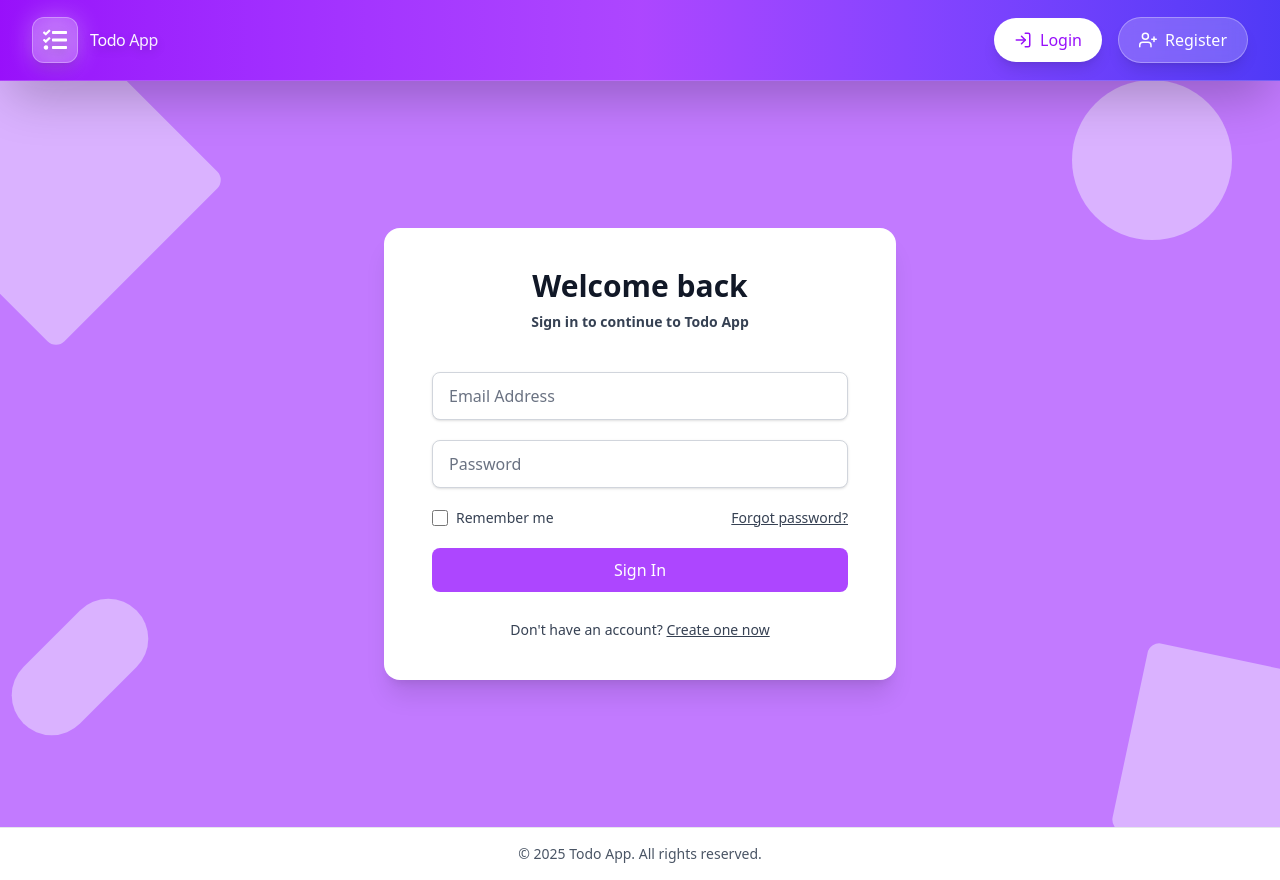
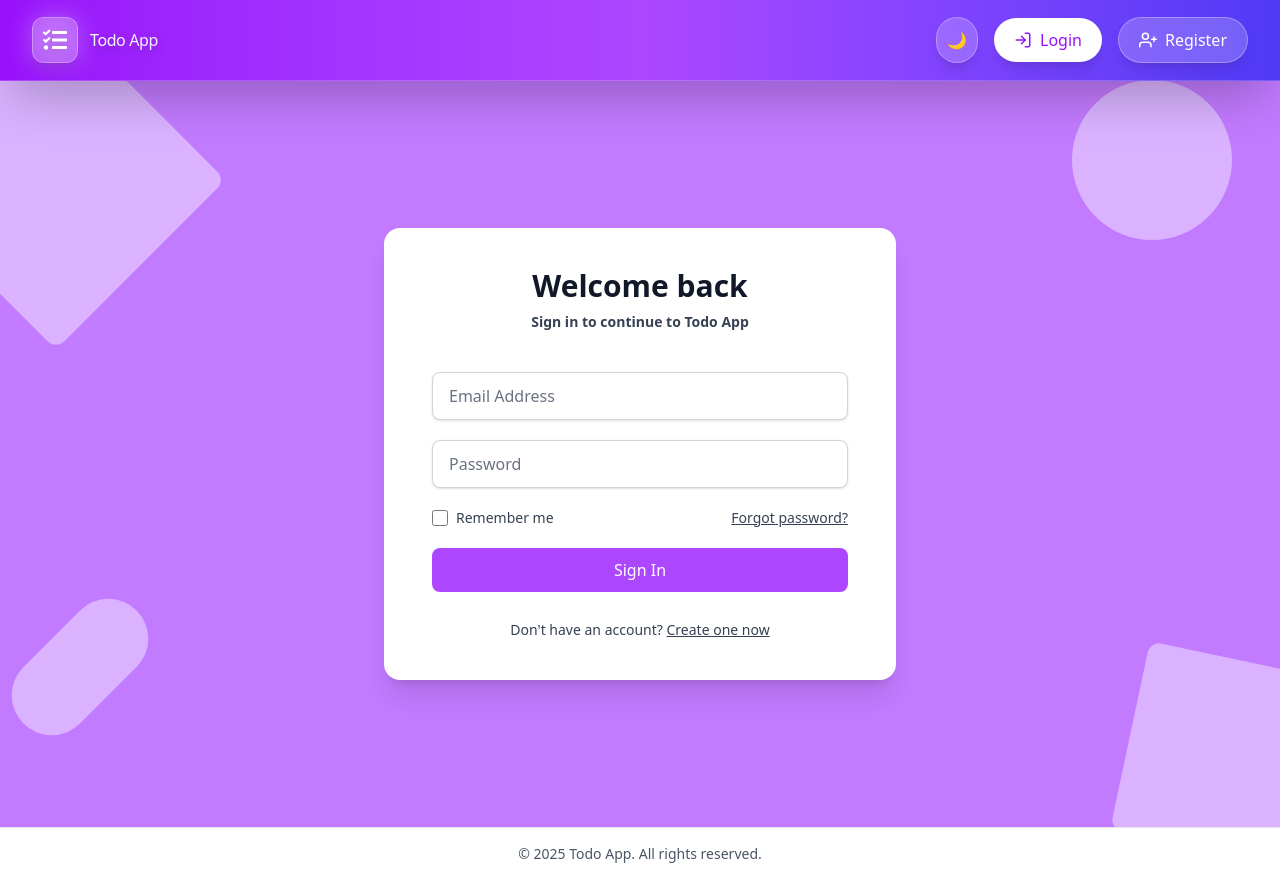
Before and after one commit to Dula0268/TO-DO-App, a Next.js app in the folder frontend/: page /login in a window 1280 px wide. Built offline with nearby package versions, Linux system fonts and the light colour scheme; no server answers.

Commit message:
feat(frontend): add theme toggle functionality to Navbar component

```diff
--- a/frontend/app/components/Navbar.tsx
+++ b/frontend/app/components/Navbar.tsx
@@ -2,9 +2,9 @@
 
 import { useRouter, usePathname } from 'next/navigation';
 import { useEffect, useMemo, useState } from 'react';
-import { FaTasks } from 'react-icons/fa'; // app logo icon
-import { FiLogIn, FiUserPlus, FiLogOut } from 'react-icons/fi'; // auth icons
-import { BsPersonCircle } from 'react-icons/bs'; // user avatar
+import { FaTasks } from 'react-icons/fa';
+import { FiLogIn, FiUserPlus, FiLogOut } from 'react-icons/fi';
+import { BsPersonCircle } from 'react-icons/bs';
 
 interface User {
   name?: string;
@@ -17,6 +17,22 @@ export default function Navbar() {
 
   const [user, setUser] = useState<User | null>(null);
   const [isAuthenticated, setIsAuthenticated] = useState(false);
+
+  /** 🌙 Theme state */
+  const [theme, setTheme] = useState<'light' | 'dark'>('light');
+
+  useEffect(() => {
+    const savedTheme = (localStorage.getItem('theme') as 'light' | 'dark') || 'light';
+    document.documentElement.setAttribute('data-theme', savedTheme);
+    setTheme(savedTheme);
+  }, []);
+
+  const toggleTheme = () => {
+    const newTheme = theme === 'light' ? 'dark' : 'light';
+    document.documentElement.setAttribute('data-theme', newTheme);
+    localStorage.setItem('theme', newTheme);
+    setTheme(newTheme);
+  };
 
   // Transparent navbar for auth pages
   const onAuthPage = pathname === '/login' || pathname === '/register';
@@ -133,6 +149,16 @@ export default function Navbar() {
 
             {/* Right side controls */}
             <div className="flex items-center gap-4">
+              {/* 🌙 Theme Toggle Button */}
+              <button
+                onClick={toggleTheme}
+                className="p-2.5 rounded-full border border-white/30 bg-white/20 hover:bg-white/30 backdrop-blur-sm shadow-lg hover:shadow-xl transition-all duration-300"
+                aria-label="Toggle theme"
+                title="Toggle light/dark mode"
+              >
+                {theme === 'light' ? '🌙' : '☀️'}
+              </button>
+
               {isAuthenticated ? (
                 <>
                   <div className="flex items-center gap-3 bg-white/15 backdrop-blur-md px-4 py-2 rounded-full border border-white/20 shadow-lg hover:bg-white/20 transition-all">
```
